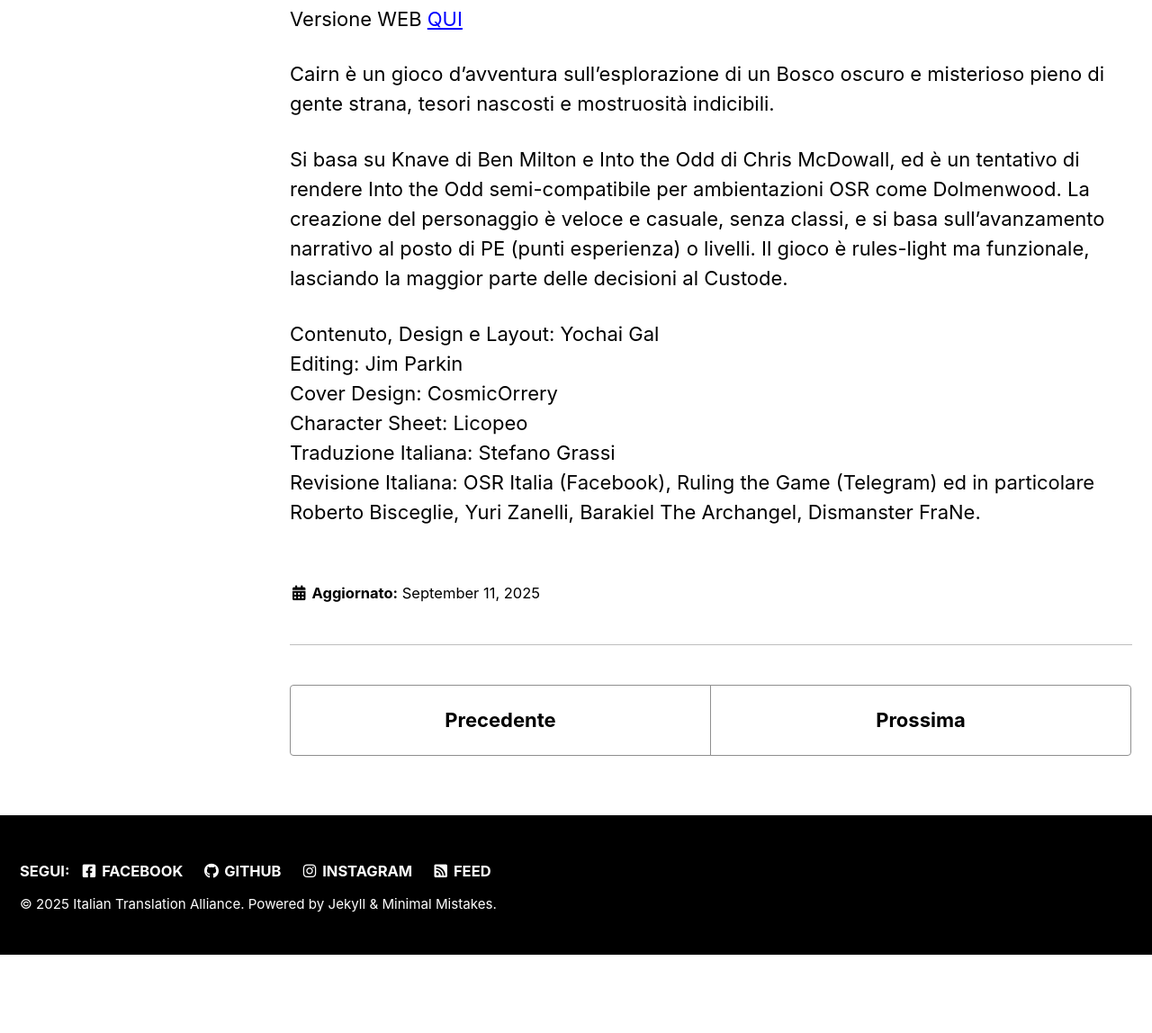
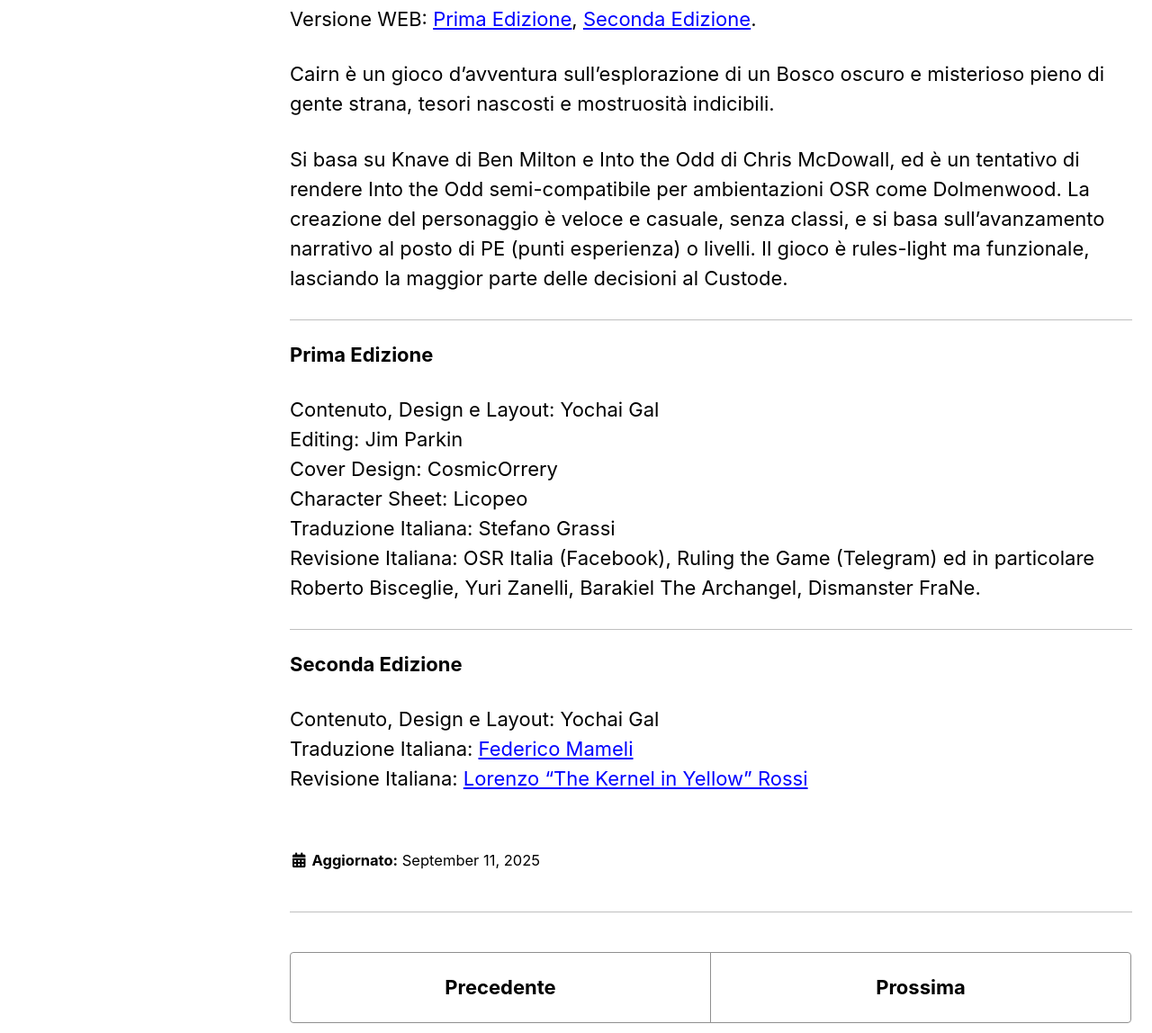
Before and after one commit to Italian-Translation-Alliance/italian-translation-alliance.github.io, a Jekyll site: the page built from _progetti/cairn.md, in a window 1280 px wide and 1400 px high, scrolled down 293 px, cut to the strip 252-1400 px from the top of the window. Shown: the whole strip at 90% size. Built offline with Jekyll 4.4.1, drawn with Linux system fonts in a browser that asks for light colours; cached includes are drawn as plain includes; comment, search, counter and statistics services are not loaded; before the commit the page ends 1606 px from its top, so only the background shows below that.

Commit message:
Add links to Cairn 2e

```diff
--- a/_progetti/cairn.md
+++ b/_progetti/cairn.md
@@ -18,11 +18,14 @@
 
 <iframe frameborder="0" src="https://itch.io/embed/947942" width="552" height="167"><a href="https://ita-translation-alliance.itch.io/cairn-ita">Cairn (Versione Italiana) by Italian Translation Alliance</a></iframe>
 
-Versione WEB [QUI](https://italian-translation-alliance.github.io/cairn-ita/)
+Versione WEB: [Prima Edizione](https://it.cairnrpg.com/first-edition/), [Seconda Edizione](https://it.cairnrpg.com/second-edition/).
 
 Cairn è un gioco d'avventura sull’esplorazione di un Bosco oscuro e misterioso pieno di gente strana, tesori nascosti e mostruosità indicibili.
 
 Si basa su Knave di Ben Milton e Into the Odd di Chris McDowall, ed è un tentativo di rendere Into the Odd semi-compatibile per ambientazioni OSR come Dolmenwood. La creazione del personaggio è veloce e casuale, senza classi, e si basa sull’avanzamento narrativo al posto di PE (punti esperienza) o livelli. Il gioco è rules-light ma funzionale, lasciando la maggior parte delle decisioni al Custode.
+
+---
+**Prima Edizione**
 
 Contenuto, Design e Layout: Yochai Gal
 <br>Editing: Jim Parkin
@@ -30,3 +33,10 @@
 <br>Character Sheet: Licopeo
 <br>Traduzione Italiana: Stefano Grassi
 <br>Revisione Italiana: OSR Italia (Facebook), Ruling the Game (Telegram) ed in particolare Roberto Bisceglie, Yuri Zanelli, Barakiel The Archangel, Dismanster FraNe.
+
+---
+**Seconda Edizione**
+
+Contenuto, Design e Layout: Yochai Gal
+<br>Traduzione Italiana: [Federico Mameli](https://github.com/fedemame)
+<br>Revisione Italiana: [Lorenzo "The Kernel in Yellow" Rossi](https://wheretofind.me/@thekernelinyellow)
```
